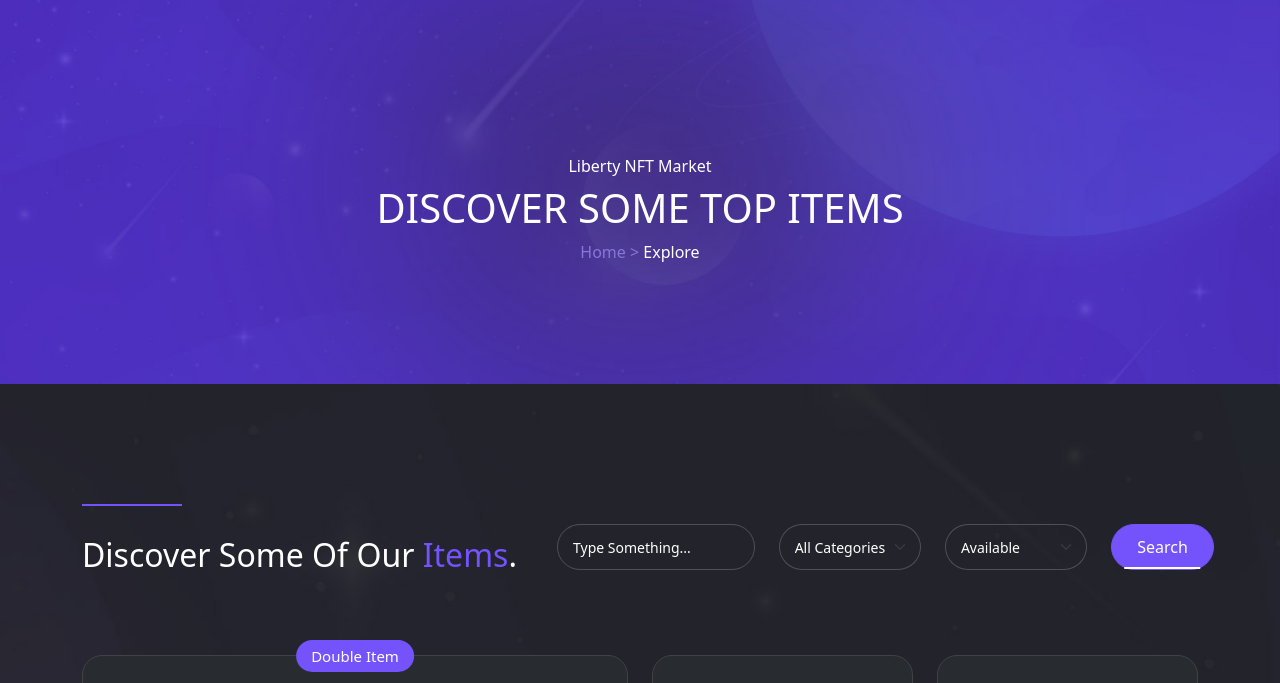
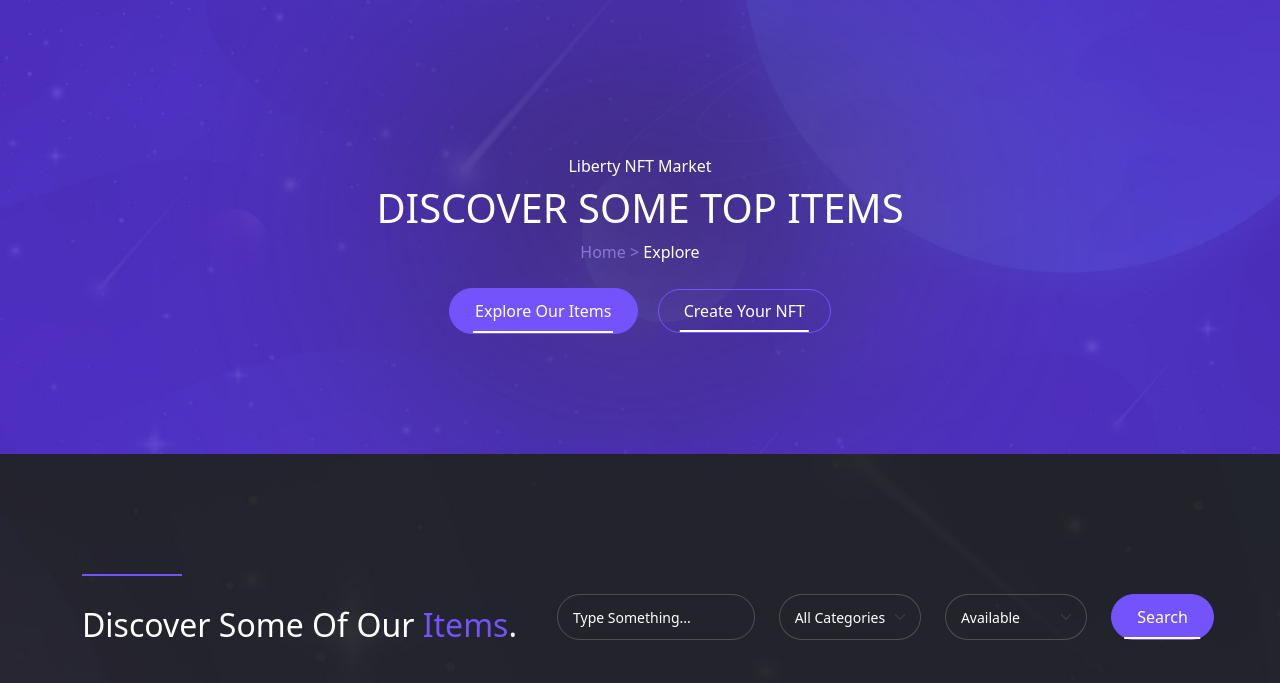
Before and after one commit to EugeneMashegirov/laravel-nft-marketplace-template-demonstration, a plain HTML site: page explore.html in a window 1280 px wide. Shown: the part 93-776 px from the top of the page. Drawn offline with nearby package versions, Linux system fonts and the light colour scheme.

Commit message:
Update explore.html

```diff
--- a/explore.html
+++ b/explore.html
@@ -66,6 +66,10 @@
                         <h6>Liberty NFT Market</h6>
                         <h2 class="fs-1">DISCOVER SOME TOP ITEMS</h2>
                         <span>Home > <a href="explore.html">Explore</a></span>
+                        <div class="banner-buttons mt-4">
+                            <a class="main-button me-2" href="explore.html" type="button">Explore Our Items</a>
+                            <a class="border-button ms-2" href="create.html" target="_blank">Create Your NFT</a>
+                        </div>
                     </div>
                 </div>
             </div>
```
